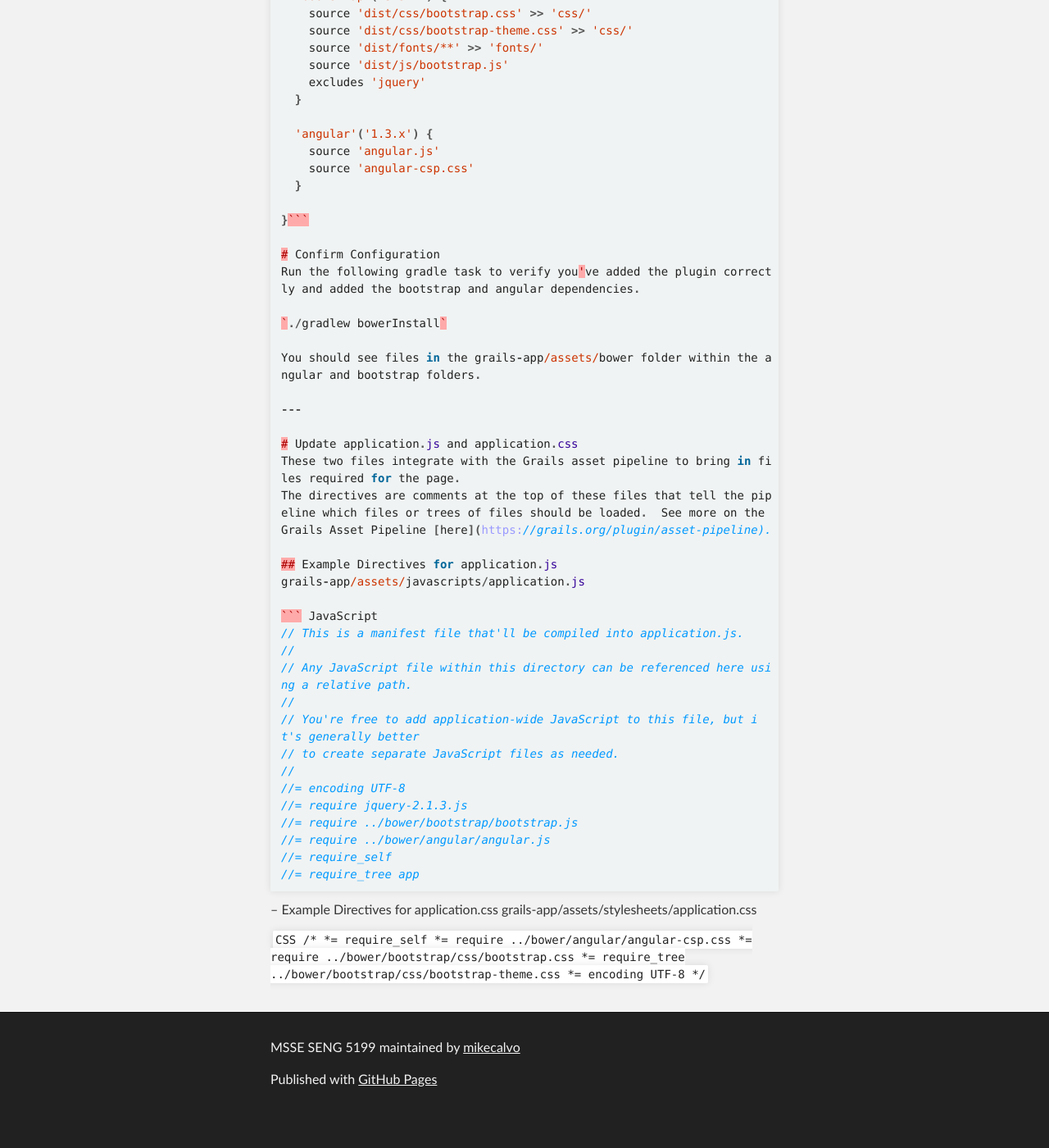
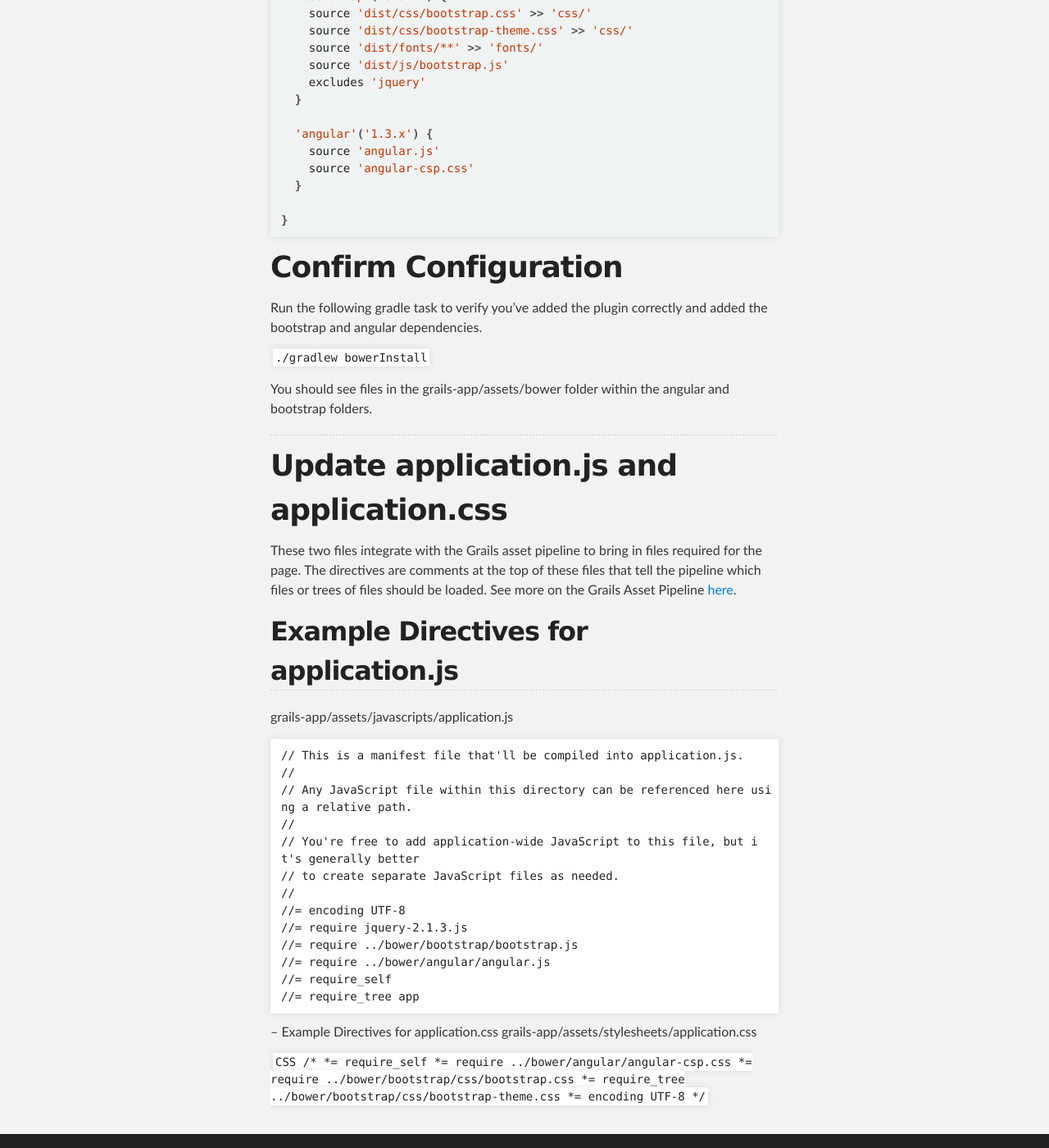
Before and after one commit to mikecalvo/mikecalvo.github.io, a Jekyll site: the page built from msse/examples/grails_angular/index.md, in a window 1280 px wide and 1400 px high, scrolled down 712 px. Shown: the whole window at 82% size. Built offline with Jekyll 4.4.1, drawn with Linux system fonts in a browser that asks for light colours; before the commit the page ends 2075 px from its top, so only the background shows below that; some of the changed text lies outside the part shown.

Commit message:
angular grails example formatting

````diff
--- a/msse/examples/grails_angular/index.md
+++ b/msse/examples/grails_angular/index.md
@@ -12,7 +12,7 @@
 # Add Gradle Bower Plugin
 
 See more info [here](https://github.com/craigburke/bower-installer-gradle).  Add to the plugins block of build.gradle:
-` id 'com.craigburke.bower-installer' version '2.5.1' ``
+` id 'com.craigburke.bower-installer' version '2.5.1' `
 
 # Configure Bower dependencies
 
@@ -34,7 +34,8 @@
     source 'angular-csp.css'
   }
 
-}```
+}
+```
 
 # Confirm Configuration
 Run the following gradle task to verify you've added the plugin correctly and added the bootstrap and angular dependencies.
````
